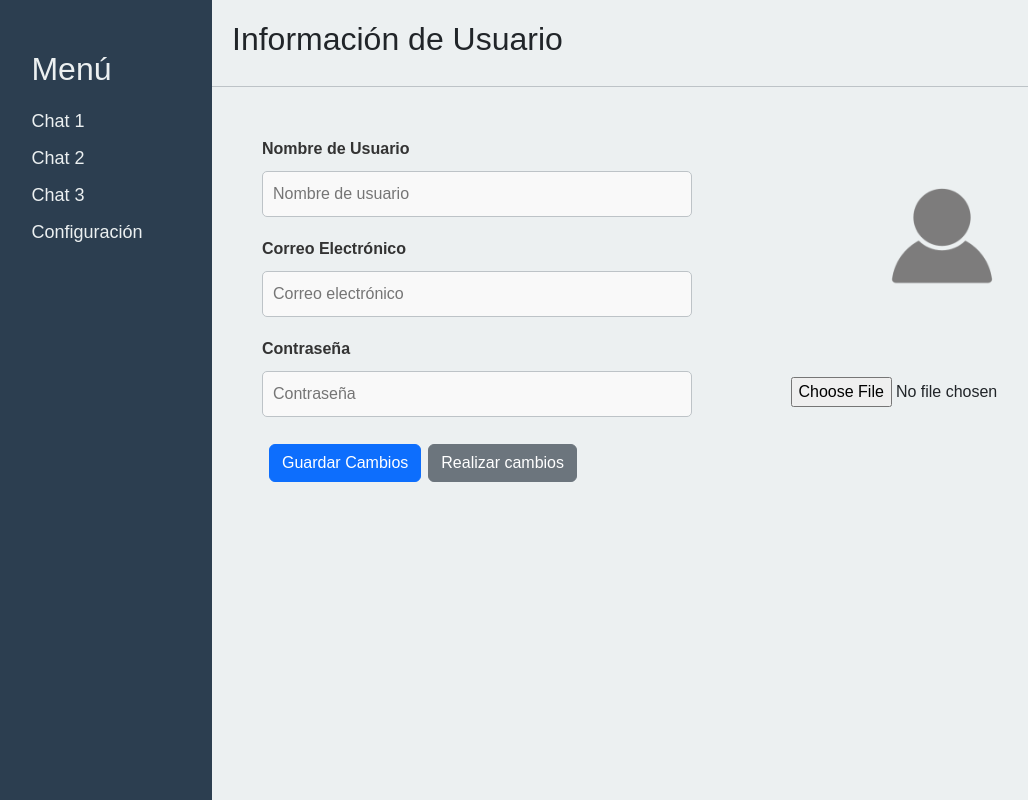
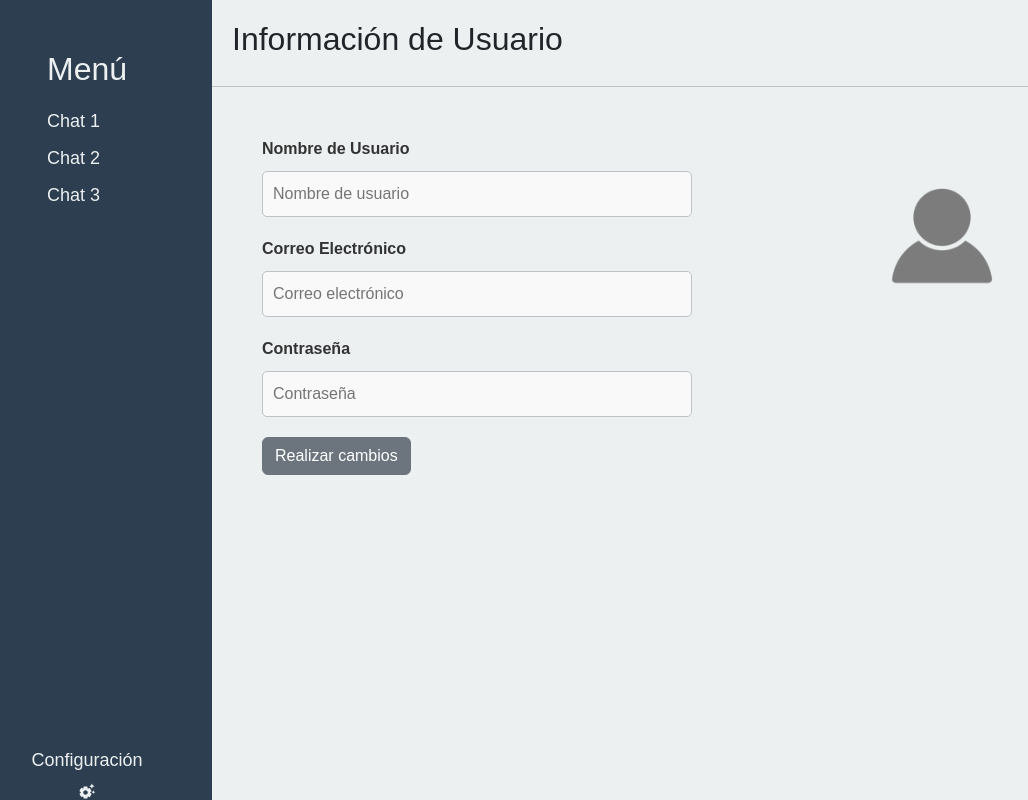
Before and after one commit to CatrielTulian/TpLabIII, a React (Create React App) app in the folder chat/tplab3/: page / in a window 1280 px wide. Both pictures are taken after a click on the link "Configuración". Shown: the whole page, without its empty margins (38-1066 px from the left). Built offline with nearby package versions, Linux system fonts and the light colour scheme.

Commit message:
Hice cambios en Detalles Usuario

```diff
--- a/chat/tplab3/src/Components_Chat/App.css
+++ b/chat/tplab3/src/Components_Chat/App.css
@@ -35,6 +35,7 @@
 
 .menu {
   margin-top: 50px;
+  flex: 1;
 }
 
 .menu h2 {
@@ -123,3 +124,12 @@
 .chat-input button:hover {
   background-color: #2980b9;
 }
+
+.config a {
+  display: flex;
+  align-items: center;
+  gap: 8px;
+  text-decoration: none;
+  color: #ecf0f1;
+  font-size: 18px;
+}
--- a/chat/tplab3/src/Components_Chat/App.js
+++ b/chat/tplab3/src/Components_Chat/App.js
@@ -6,12 +6,20 @@ import Entrada_texto from "./Entrada_texto.js";
 import Inicio from "./Inicio.js";
 import Detalles_usuario from "../Components_Profile/Detalles_usuario.js";
 import { useState, useRef } from "react";
+import Imagenes from "../Img/Imagenes.js";
 
 const paginas = ["inicio", "chats", "configuraciones"];
 
 function App() {
   const [pagina, setPagina] = useState(paginas[0]);
   const [config, setConfig] = useState([]);
+  const valoresIniciales = {
+    username: "",
+    email: "",
+    password: "",
+    profilePicture: Imagenes.profile,
+  };
+  const [Values, setValues] = useState(valoresIniciales);
 
   return (
     <div className="container-app">
@@ -28,7 +36,7 @@ function App() {
           <></>
         )}
         {pagina === "configuraciones" ? (
-          <Detalles_usuario></Detalles_usuario>
+          <Detalles_usuario Values={Values} setValues={setValues} />
         ) : (
           <></>
         )}
--- a/chat/tplab3/src/Components_Chat/Sidebar.js
+++ b/chat/tplab3/src/Components_Chat/Sidebar.js
@@ -1,4 +1,5 @@
 import { useState, useRef, useEffect } from "react";
+import { MdSettingsSuggest } from "react-icons/md";
 
 function Sidebar(props, { setPagina }) {
   return (
@@ -33,16 +34,16 @@ function Sidebar(props, { setPagina }) {
               Chat 3
             </a>
           </li>
-          <li>
-            <a
-              onClick={() => props.setPagina("configuraciones")}
-              className="navbar-nav"
-              href="#"
-            >
-              Configuración
-            </a>
-          </li>
         </ul>
+      </div>
+      <div className="config">
+        <a
+          onClick={() => props.setPagina("configuraciones")}
+          className="navbar-nav"
+          href="#"
+        >
+          Configuración <MdSettingsSuggest />
+        </a>
       </div>
     </aside>
   );
--- a/chat/tplab3/src/Components_Profile/Detalles_usuario.js
+++ b/chat/tplab3/src/Components_Profile/Detalles_usuario.js
@@ -1,19 +1,12 @@
-import React, { useState, useEffect } from "react";
-import Imagenes from "../Img/Imagenes.js";
+import React, { useState, useEffect, useRef } from "react";
+
 import "./styles.css";
 
-function Detalles_usuario(props) {
-  // Estado para manejar los valores del formulario como un objeto
-  const [Values, setValues] = useState({
-    username: "",
-    email: "",
-    password: "",
-    profilePicture: Imagenes.profile,
-  });
+function Detalles_usuario({ Values, setValues }) {
+  // El readOnly es medio confuso porque abajo estamos usando disabled
+  // digamos que el componente cuando hace el render arranca con disabled en true
+  const [editar, setEditar] = useState();
 
-  const [readOnly, setReadOnly] = useState(false);
-
-  // Función para manejar los cambios en los inputs
   const handleInputChange = (e) => {
     const { id, value } = e.target;
     setValues((prevValues) => ({
@@ -39,14 +32,13 @@ function Detalles_usuario(props) {
 
   const handleSave = (e) => {
     e.preventDefault();
-    setReadOnly(true);
+    setEditar(false);
     console.log("Guardar cambios con:", Values);
   };
 
-  // Manejador para el botón "Realizar cambios"
   const handleApplyChanges = (e) => {
     e.preventDefault();
-    setReadOnly(false);
+    setEditar(true);
   };
 
   return (
@@ -65,7 +57,8 @@ function Detalles_usuario(props) {
                 value={Values.username}
                 onChange={handleInputChange}
                 placeholder="Nombre de usuario"
-                disabled={readOnly}
+                className={editar ? "form-control" : "form-control-plaintext"}
+                readOnly={editar ? false : true}
               />
             </div>
             <div className="form-group">
@@ -76,7 +69,8 @@ function Detalles_usuario(props) {
                 value={Values.email}
                 onChange={handleInputChange}
                 placeholder="Correo electrónico"
-                disabled={readOnly}
+                className={editar ? "form-control" : "form-control-plaintext"}
+                readOnly={editar ? false : true}
               />
             </div>
             <div className="form-group">
@@ -87,20 +81,25 @@ function Detalles_usuario(props) {
                 value={Values.password}
                 onChange={handleInputChange}
                 placeholder="Contraseña"
-                disabled={readOnly}
+                className={editar ? "form-control" : "form-control-plaintext"}
+                readOnly={editar ? false : true}
               />
             </div>
             <div className="picture-container">
               <img id="picture" src={Values.profilePicture} alt="Profile" />
+              {editar ? (
                 <input
                   type="file"
                   id="picture-selection"
                   onChange={handlePictureChange}
                   placeholder="../Img/profile"
-                disabled={readOnly}
                 />
+              ) : (
+                <></>
+              )}
             </div>
           </div>
+          {editar ? (
             <button
               type="submit"
               className="btn btn-primary"
@@ -108,6 +107,7 @@ function Detalles_usuario(props) {
             >
               Guardar Cambios
             </button>
+          ) : (
             <button
               type="submit"
               className="btn btn-secondary"
@@ -115,6 +115,7 @@ function Detalles_usuario(props) {
             >
               Realizar cambios
             </button>
+          )}
         </form>
       </div>
     </>
```
Lines whose indentation alone changed are shown as unchanged.
